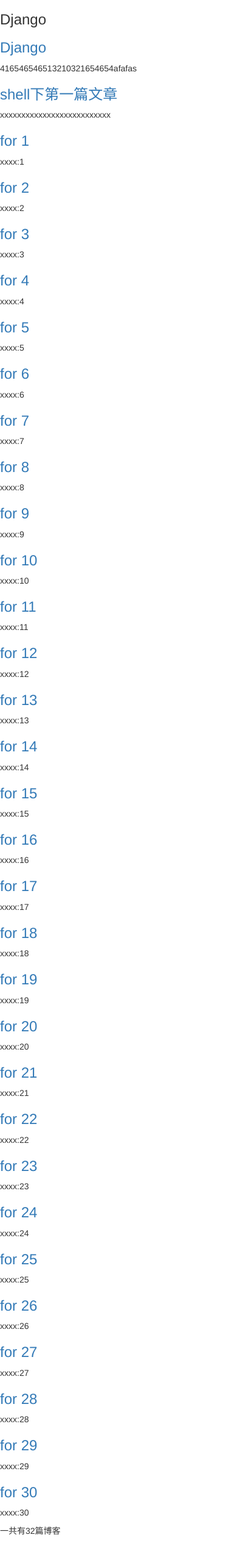
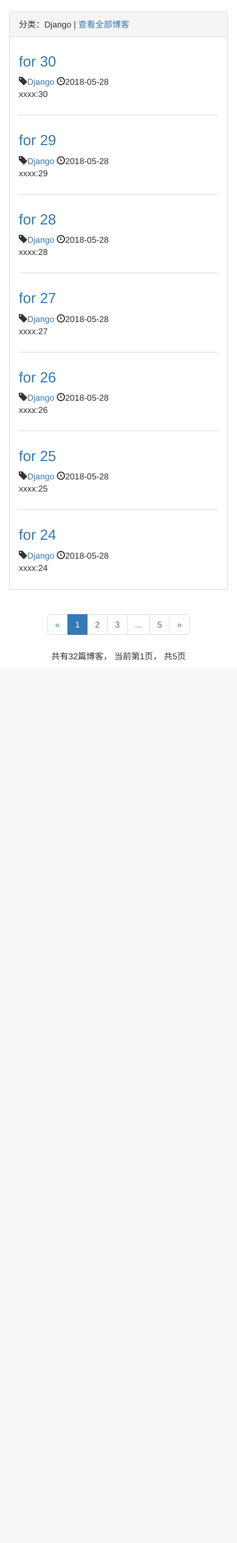
Before and after one commit to Wiilz/mysite, a Django app: page /blog/type/1 in a window 390 px wide. Shown: the part 51-2581 px from the top of the page at 61% size. After the commit the page ends 1134 px from the top, so only its background shows below. Run offline with Django 3.2, Linux system fonts and the light colour scheme; data comes from the database, SQL or seed files in the repository; both versions use the stored data as it was after the commit; some libraries are stand-ins or nearby versions.

Commit message:
add paginator

```diff
--- a/blog/models.py
+++ b/blog/models.py
@@ -18,3 +18,6 @@
 
     def __str__(self):
         return "<Blog: %s>" % self.title
+
+    class Meta:
+        ordering = ['-created_time']
--- /dev/null
+++ b/blog/static/blog/blog.css
@@ -0,0 +1,29 @@
+ul.blog-types{
+	list-style-type: none;
+}
+div.blog:not(:last-child){
+	margin-bottom: 2em;
+    padding-bottom: 1em;
+    border-bottom: 1px solid #ddd;
+}
+div.blog h3{
+	margin-top: 0.5em;
+}
+div.blog p.blog-info{
+	margin-bottom: 0px;
+}
+div.paginator{
+	text-align:center;
+}
+
+ul.blog-info-description{
+	list-style-type: none;
+	margin-bottom: 1em;
+}
+ul.blog-info-description li{
+	display: inline-block;
+	margin-right: 2em;
+}
+div.blog-content{
+	text-indent: 2em;
+}
--- a/blog/templates/blog/blog_list.html
+++ b/blog/templates/blog/blog_list.html
@@ -2,27 +2,92 @@
 {% block title %}我的网站{% endblock %}
 {% block nav_blog_active %}active{% endblock %}
 
+{% load staticfiles %}
+{% block header_extends %}
+	<link rel="stylesheet" href="{% static 'blog/blog.css' %}">
+{% endblock %}
+
 {% block content %}
 	<div class="container">
 		<div class="row">
-			<div class="col-md-8">
+			<div class="col-xs-12 col-sm-8 col-md-9 col-lg-10">
+				<div class="panel panel-default">
+					<div class="panel-heading">{% block blog_list_title %}博客列表{% endblock %} </div>
+					<div class="panel-body">
 						{% for blog in blogs %}
-					<a href="{% url 'blog_detail' blog.pk %}">
-						<h3>{{ blog.title }}</h3>
+						<div class="blog">
+							<h3><a href="{% url 'blog_detail' blog.pk %}">{{ blog.title }}</a></h3>
+							<p class="blog-info">
+								<span class="glyphicon glyphicon-tag"></span><a href="{% url 'blogs_with_type' blog.blog_type.pk %}">{{ blog.blog_type }}</a>
+								<span class="glyphicon glyphicon-time"></span>{{ blog.created_time|date:"Y-m-d" }}
+							</p>
+							<p>{{ blog.content|truncatechars:100 }}</p>
+						</div>
+						{% empty %}
+							<div class="blog">
+							<h3>暂无博客，敬请期待</h3>
+							</div>
+						{% endfor%}
+					</div>
+				</div>
+
+
+				<div class="paginator">
+					 <ul class="pagination">
+					 	{# 上一页 #}
+					    <li>
+					    	{% if page_of_blogs.has_previous %}
+						    	<a href="?page={{ page_of_blogs.previous_page_number }}" aria-label="Previous">
+						    		<span aria-hidden="true">&laquo;</span>
 						    	</a>
+					    	{% else %}
+						    	<span aria-hidden="true">&laquo;</span>
+					    	{% endif %}
 
-					<p>{{ blog.content|truncatechars:30 }}</p>
-				{% empty %}
-					<p>--暂无博客，敬请期待--</p>
-				{% endfor%}
-				<p>一共有{{ blogs|length }}篇博客</p>
+
+					    </li>
+
+					    {# 全部页码 #}
+					    {% for page_num in page_range %}
+					    	{% if page_num ==  page_of_blogs.number %}
+								<li class="active"><span>{{ page_num }}</span></li>
+					    	{% else %}
+					    		{% if page_num == '...' %}
+									<li><span>{{ page_num }}</span></li>
+					    		{% else %}
+									<li><a href="?page={{ page_num }}">{{ page_num }}</a></li>
+					    		{% endif %}
+					    	{% endif %}
+
+
+						{% endfor %}
+
+						{# 下一页 #}
+					    <li>
+					    	{% if page_of_blogs.has_next %}
+						    	<a href="?page={{ page_of_blogs.next_page_number }}" aria-label="Next">
+						    		<span aria-hidden="true">&raquo;</span>
+						    	</a>
+					    	{% else %}
+						    	<span aria-hidden="true">&raquo;</span>
+					    	{% endif %}
+					    </li>
+					  </ul>
+					  <p>
+					  	共有{{ page_of_blogs.paginator.count }}篇博客，
+					  	当前第{{ page_of_blogs.number }}页，
+					  	共{{ page_of_blogs.paginator.num_pages }}页
+					  </p>
 				</div>
-			<div class="col-md-4">
-				<h4>博客分类</h4>
-				<ul>
+			</div>
+			<div class="hidden-xs col-sm-4 col-md-3 col-lg-2">
+				<div class="panel panel-default">
+					<div class="panel-heading">博客分类</div>
+					<div class="panel-body">
+						<ul class="blog-types">
 							{% for blog_type in blog_types %}
 								<li>
-							<a href="{% url 'blogs_with_type' blog_type.pk %}">{{ bolg_type.type_name }}</a>
+									<a href="{% url 'blogs_with_type' blog_type.pk %}">{{ blog_type.type_name }}</a>
 								</li>
 							{% empty %}
 								<li>暂无分类</li>
@@ -31,6 +96,8 @@
 				    </div>
 				</div>
 			</div>
+		</div>
+	</div>
 
 
 
--- a/blog/templates/blog/blogs_with_type.html
+++ b/blog/templates/blog/blogs_with_type.html
@@ -1,21 +1,8 @@
-{% extends 'base.html' %}
+{% extends 'blog/blog_list.html' %}
 
-{% block title %}
-    {{ blog_type.type_name }}
+{% block title %}{{ blog_type.type_name }}{% endblock %}
+
+{% block blog_list_title %}
+	分类：{{ blog_type.type_name }} |
+	<a href="{% url 'blog_list' %}">  查看全部博客</a>
 {% endblock %}
-
-{% block nav_blog_active %}active{% endblock %}
-
-{% block content %}
-	<h3> {{ blog_type.type_name }} </h3>
-	{% for blog in blogs %}
-		<a href="{% url 'blog_detail' blog.pk %}">
-			<h3>{{ blog.title }}</h3>
-		</a>
-
-		<p>{{ blog.content|truncatechars:30 }}</p>
-	{% empty %}
-		<p>--暂无博客，敬请期待--</p>
-	{% endfor%}
-	<p>一共有{{ blogs|length }}篇博客</p>
-{% endblock %}
--- a/blog/views.py
+++ b/blog/views.py
@@ -1,20 +1,67 @@
 from django.shortcuts import render_to_response, get_object_or_404
+from django.core.paginator import Paginator
+from django.conf import settings
 from .models import Blog, BlogType
 
+
 def blog_list(request):
+    blogs_all_list = Blog.objects.all()
+    paginator = Paginator(blogs_all_list,settings.EACH_PAGE_BLOGS_NUMBER) #每几篇进行分页
+    page_num = request.GET.get('page',1)  #获取页码参数（GET请求）
+    page_of_blogs = paginator.get_page(page_num)
+    current_page_num = page_of_blogs.number    #获取当前页码
+    #获取当前页码前后2页的页码范围
+    page_range = list(range(max(current_page_num - 2, 1),current_page_num )) + \
+                 list(range(current_page_num, min(current_page_num + 2, paginator.num_pages) + 1 ))
+    #加上省略页码标记
+    if page_range[0] - 1 >=2:
+        page_range.insert(0,'...')
+    if paginator.num_pages - page_range[-1] >= 2:
+        page_range.append('...')
+    #加上首页和尾页
+    if page_range[0] !=1:
+        page_range.insert(0,1)
+    if page_range[-1] != paginator.num_pages:
+        page_range.append(paginator.num_pages)
     context = {}
-    context['blogs'] = Blog.objects.all()
+    context['blogs'] = page_of_blogs.object_list
+    context['page_of_blogs'] = page_of_blogs
+    context['page_range'] = page_range
     context['blog_types'] = BlogType.objects.all()
     return render_to_response('blog/blog_list.html',context)
 
 def blog_detail(request, blog_pk):
     context = {}
     context['blog'] = get_object_or_404(Blog, pk=blog_pk)
+    context['previous_blog'] = Blog.objects.filter
     return render_to_response('blog/blog_detail.html',context)
 
 def blogs_with_type(request, blog_type_pk):
     context = {}
     blog_type = get_object_or_404(BlogType, pk=blog_type_pk)
-    context['blogs'] = Blog.objects.filter(blog_type=blog_type)
+    blogs_all_list = Blog.objects.filter(blog_type=blog_type)
+    paginator = Paginator(blogs_all_list,settings.EACH_PAGE_BLOGS_NUMBER) #每几篇进行分页
+    page_num = request.GET.get('page',1)  #获取url的页码参数（GET请求）
+    page_of_blogs = paginator.get_page(page_num)
+    current_page_num = page_of_blogs.number    #获取当前页码
+    #获取当前页码前后2页的页码范围
+    page_range = list(range(max(current_page_num - 2, 1),current_page_num )) + \
+                 list(range(current_page_num, min(current_page_num + 2, paginator.num_pages) + 1 ))
+    #加上省略页码标记
+    if page_range[0] - 1 >=2:
+        page_range.insert(0,'...')
+    if paginator.num_pages - page_range[-1] >= 2:
+        page_range.append('...')
+    #加上首页和尾页
+    if page_range[0] !=1:
+        page_range.insert(0,1)
+    if page_range[-1] != paginator.num_pages:
+        page_range.append(paginator.num_pages)
+
+    context = {}
     context['blog_type'] = blog_type
+    context['blogs'] = page_of_blogs.object_list
+    context['page_of_blogs'] = page_of_blogs
+    context['page_range'] = page_range
+    context['blog_types'] = BlogType.objects.all()
     return render_to_response('blog/blogs_with_type.html',context)
--- a/mysite/settings.py
+++ b/mysite/settings.py
@@ -124,3 +124,6 @@
 STATICFILES_DIRS = [
     os.path.join(BASE_DIR,'static'),
 ]
+
+# 自定义参数
+EACH_PAGE_BLOGS_NUMBER = 7
```
Also changed, not shown: blog/templates/blog/blog_detail.html (+19 -14 lines), blog/migrations/0002_auto_20180528_1821.py (added), db.sqlite3. Lines whose indentation alone changed are shown as unchanged.
